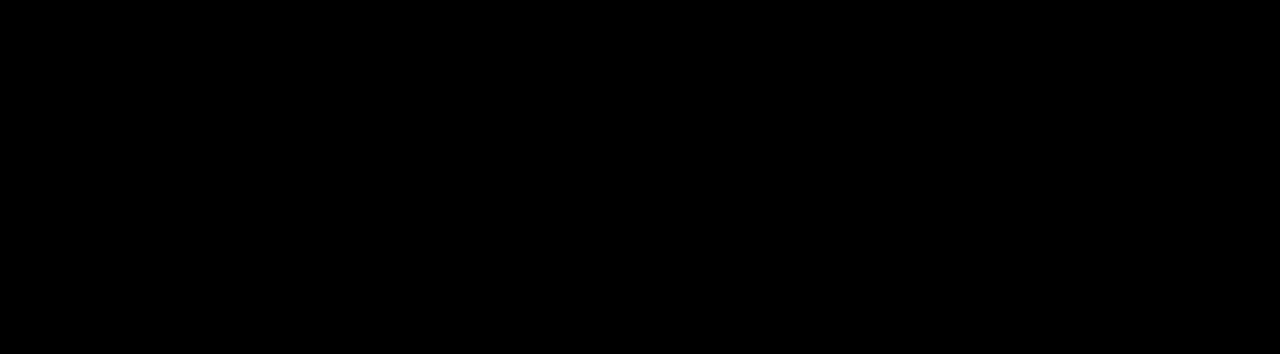
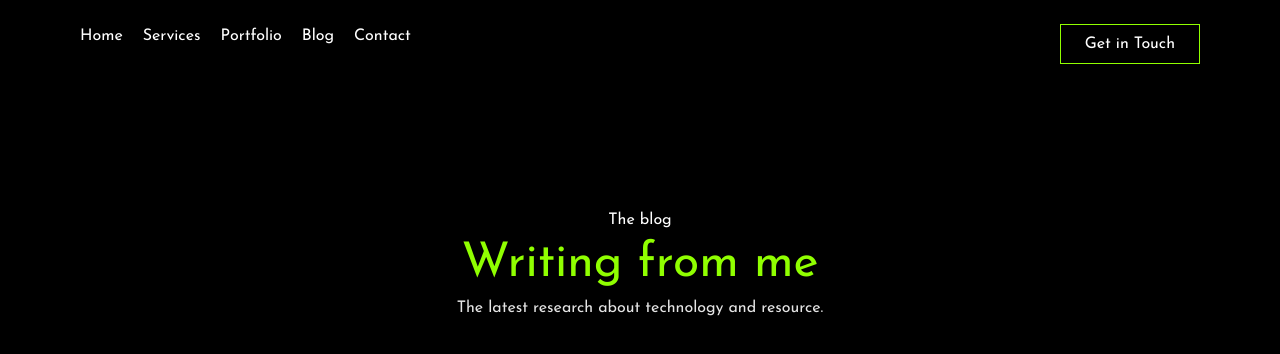
Before and after one commit to masnasri-a/porto, a Next.js app: page /blog in a window 1280 px wide. Before the commit this address had no page. Shown: the top 354 px of the page. Built offline with nearby package versions, Linux system fonts and the light colour scheme.

Commit message:
feat: [nasri] [V1-001] select contract

```diff
--- /dev/null
+++ b/src/app/blog/layout.tsx
@@ -0,0 +1,5 @@
+export default function Layout({ children }: { children: React.ReactNode }) {
+    return (
+        <main>{children}</main>
+    );
+}
--- /dev/null
+++ b/src/app/blog/page.tsx
@@ -0,0 +1,15 @@
+import Headers from "../components/headers";
+
+export default function Page() {
+    return <div className="">
+        <Headers />
+        <div className="flex flex-col font-josefin mt-52 justify-center items-center gap-2">
+            <span className="text-white">The blog</span>
+            <span className="text-primary md:text-5xl text-xl">Writing from me</span>
+            <span className="text-neutral-200">The latest research about technology and resource.</span>
+        </div>
+        <div className="">
+
+        </div>
+    </div>;
+  }
```
